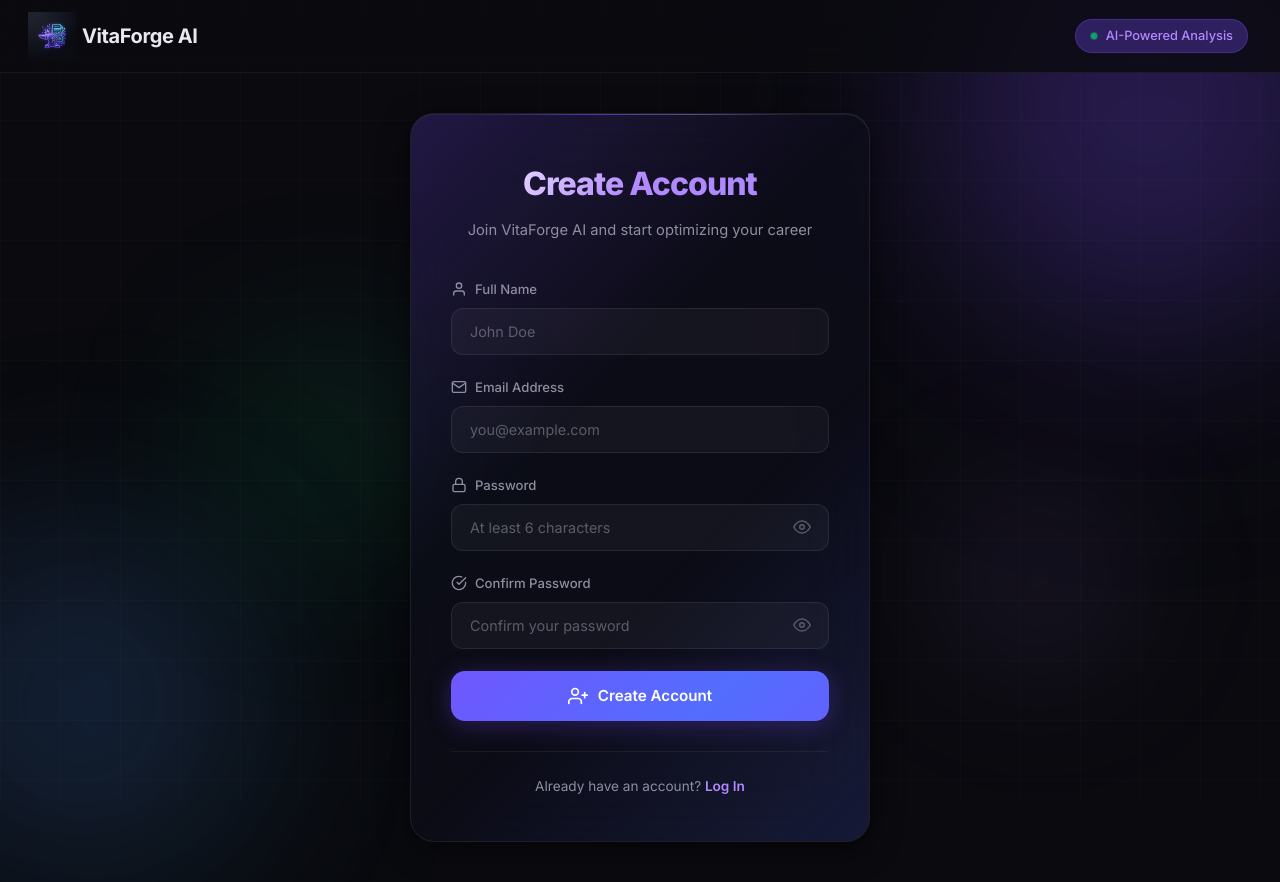
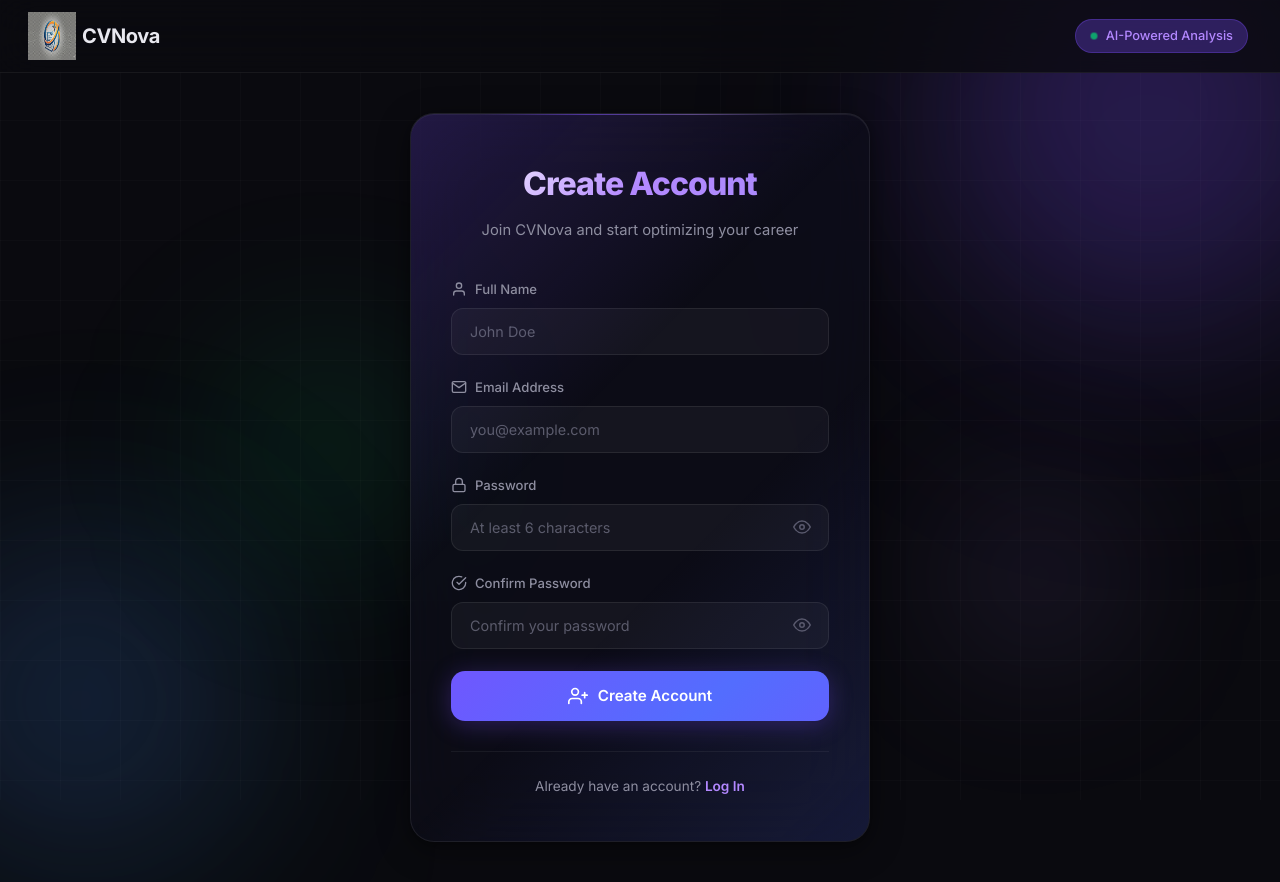
Before and after one commit to Raj300512/VitaForge-AI, a Flask app: page /register in a window 1280 px wide. Run offline with Flask 3, Linux system fonts and the light colour scheme; some libraries are stand-ins or nearby versions.

Commit message:
Rebrand: VitaForge AI → CVNova with new logo

```diff
--- a/analyzer.py
+++ b/analyzer.py
@@ -1,5 +1,5 @@
 """
-VitaForge AI — Optimization Engine
+CVNova — Optimization Engine
 Rule-based NLP analysis for ATS scoring, skill extraction, and improvement suggestions.
 """
 
--- a/app.py
+++ b/app.py
@@ -1,5 +1,5 @@
 """
-VitaForge AI — Optimization Backend
+CVNova — Optimization Backend
 """
 
 import os
--- a/auth.py
+++ b/auth.py
@@ -104,7 +104,7 @@ def register():
         db.session.commit()
 
         login_user(user, remember=True)
-        flash('Account created successfully! Welcome to VitaForge AI.', 'success')
+        flash('Account created successfully! Welcome to CVNova.', 'success')
         return redirect(url_for('index'))
 
     return render_template('register.html')
--- a/static/script.js
+++ b/static/script.js
@@ -1,5 +1,5 @@
 /**
- * VitaForge AI — Frontend Logic
+ * CVNova — Frontend Logic
  * Handles file upload, API communication, and dashboard rendering.
  */
 
--- a/templates/dashboard.html
+++ b/templates/dashboard.html
@@ -4,7 +4,7 @@
 <head>
     <meta charset="UTF-8">
     <meta name="viewport" content="width=device-width, initial-scale=1.0">
-    <title>VitaForge AI — Optimization Dashboard</title>
+    <title>CVNova — Optimization Dashboard</title>
     <meta name="description"
         content="Resume analysis results - ATS score, skills breakdown, and improvement suggestions.">
     <link rel="preconnect" href="https://fonts.googleapis.com">
@@ -25,9 +25,9 @@
     <header class="header">
         <a href="/" class="logo" style="text-decoration:none;">
             <div class="logo-icon">
-                <img src="/static/app_logo.png" alt="VitaForge AI Logo" width="48" height="48">
+                <img src="/static/app_logo.png" alt="CVNova Logo" width="48" height="48">
             </div>
-            <span class="logo-text">VitaForge AI</span>
+            <span class="logo-text">CVNova</span>
         </a>
         <div class="header-user">
             <a href="/jobs" class="btn-new-analysis" style="background: rgba(187, 134, 252, 0.1); color: #bb86fc; border-color: rgba(187, 134, 252, 0.3);">
--- a/templates/index.html
+++ b/templates/index.html
@@ -4,7 +4,7 @@
 <head>
     <meta charset="UTF-8">
     <meta name="viewport" content="width=device-width, initial-scale=1.0">
-    <title>VitaForge AI — AI Resume Intelligence Platform</title>
+    <title>CVNova — AI Resume Intelligence Platform</title>
     <meta name="description"
         content="Upload your resume for AI-powered ATS analysis. Get instant feedback on skills, formatting, and keyword optimization.">
     <link rel="preconnect" href="https://fonts.googleapis.com">
@@ -25,9 +25,9 @@
     <header class="header">
         <div class="logo">
             <div class="logo-icon">
-                <img src="/static/app_logo.png" alt="VitaForge AI Logo" width="48" height="48">
+                <img src="/static/app_logo.png" alt="CVNova Logo" width="48" height="48">
             </div>
-            <span class="logo-text">VitaForge AI</span>
+            <span class="logo-text">CVNova</span>
         </div>
         <div class="header-user">
             <a href="/jobs" class="btn-new-analysis" style="background: rgba(187, 134, 252, 0.1); color: #bb86fc; border-color: rgba(187, 134, 252, 0.3);">
--- a/templates/jobs.html
+++ b/templates/jobs.html
@@ -3,7 +3,7 @@
 <head>
     <meta charset="UTF-8">
     <meta name="viewport" content="width=device-width, initial-scale=1.0">
-    <title>VitaForge AI — Job & Internship Search</title>
+    <title>CVNova — Job & Internship Search</title>
     <meta name="description" content="AI-powered Job, Internship, and Contract Search powered by JSearch.">
     <link rel="preconnect" href="https://fonts.googleapis.com">
     <link href="https://fonts.googleapis.com/css2?family=Inter:wght@300;400;500;600;700;800&display=swap" rel="stylesheet">
@@ -22,9 +22,9 @@
     <header class="header">
         <a href="/" class="logo" style="text-decoration:none;">
             <div class="logo-icon">
-                <img src="/static/app_logo.png" alt="VitaForge AI Logo" width="48" height="48">
+                <img src="/static/app_logo.png" alt="CVNova Logo" width="48" height="48">
             </div>
-            <span class="logo-text">VitaForge AI</span>
+            <span class="logo-text">CVNova</span>
         </a>
         <div class="header-user">
             <a href="/jobs" class="btn-new-analysis" style="background: rgba(187, 134, 252, 0.1); color: #bb86fc; border-color: rgba(187, 134, 252, 0.3);">
--- a/templates/register.html
+++ b/templates/register.html
@@ -4,8 +4,8 @@
 <head>
     <meta charset="UTF-8">
     <meta name="viewport" content="width=device-width, initial-scale=1.0">
-    <title>Create Account — VitaForge AI</title>
-    <meta name="description" content="Create your VitaForge AI account and start analyzing resumes with AI.">
+    <title>Create Account — CVNova</title>
+    <meta name="description" content="Create your CVNova account and start analyzing resumes with AI.">
     <link rel="preconnect" href="https://fonts.googleapis.com">
     <link href="https://fonts.googleapis.com/css2?family=Inter:wght@300;400;500;600;700;800&display=swap"
         rel="stylesheet">
@@ -30,9 +30,9 @@
     <header class="header">
         <div class="logo">
             <div class="logo-icon">
-                <img src="/static/app_logo.png" alt="VitaForge AI Logo" width="48" height="48">
+                <img src="/static/app_logo.png" alt="CVNova Logo" width="48" height="48">
             </div>
-            <span class="logo-text">VitaForge AI</span>
+            <span class="logo-text">CVNova</span>
         </div>
         <div class="header-badge">
             <span class="pulse-dot"></span>
@@ -45,7 +45,7 @@
         <div class="auth-card">
             <div class="auth-header">
                 <h1 class="auth-title">Create Account</h1>
-                <p class="auth-subtitle">Join VitaForge AI and start optimizing your career</p>
+                <p class="auth-subtitle">Join CVNova and start optimizing your career</p>
             </div>
 
             <!-- Flash Messages -->
```
Also changed, not shown: templates/login.html (+4 -4 lines), README.md, static/app_logo.png, static/app_logo_old.png (added).
